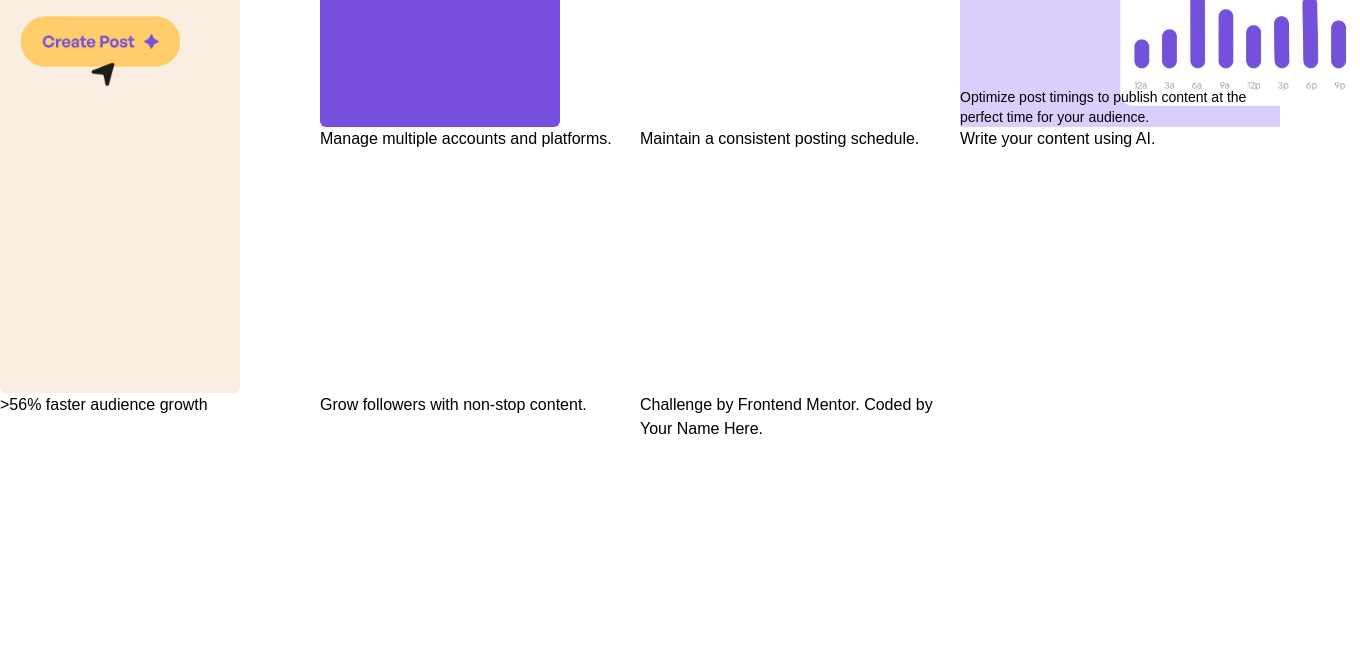
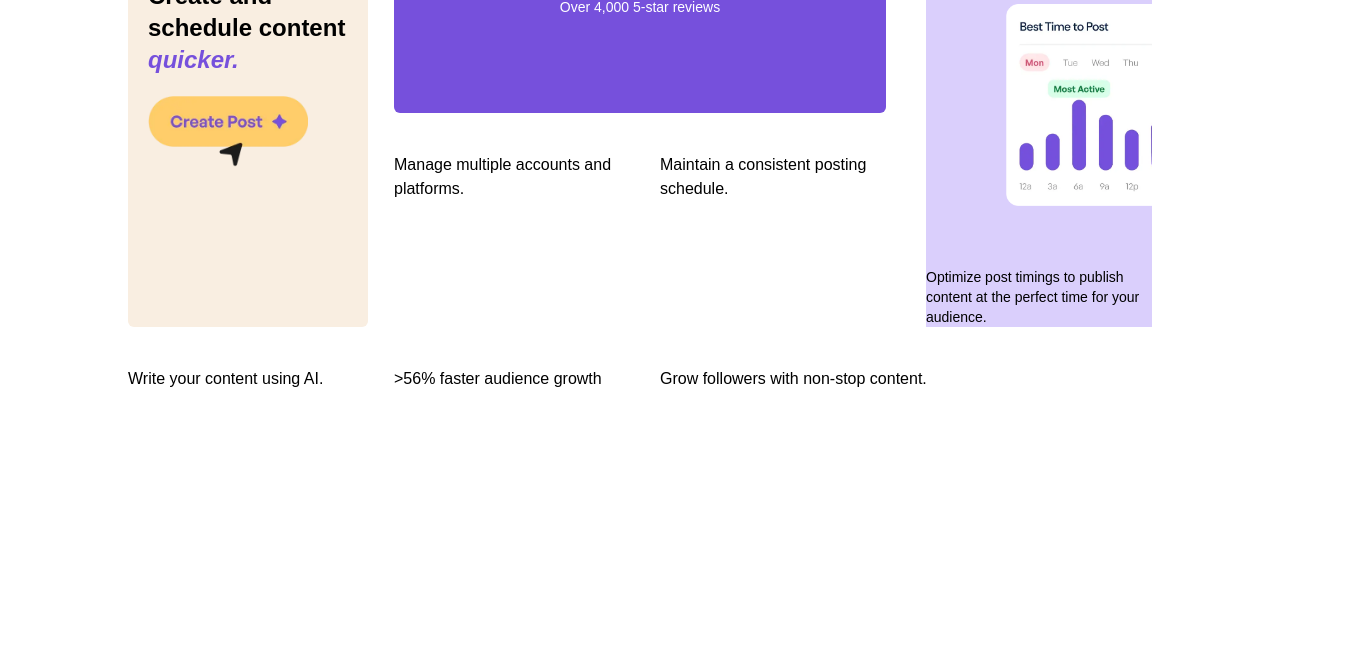
Before and after one commit to 04stefke/bento-grid-main, a plain HTML site: page index.html in a window 1280 px wide. Shown: the part 140-800 px from the top of the page, 1360 px wide, since content can reach past the window. Drawn offline with Linux system fonts and the light colour scheme.

Commit message:
added a parent to all content and changed some styles

```diff
--- a/index.html
+++ b/index.html
@@ -13,9 +13,8 @@
 		<link href="./output.css" rel="stylesheet" />
 		<title>Frontend Mentor | Bento grid</title>
 	</head>
-	<body
-		class="grid grid-cols-4 grid-rows-3 w-screen h-screen place-content-center"
-	>
+	<body class="flex m-auto w-screen h-screen items-center justify-center">
+		<section class="grid grid-cols-4 grid-rows-3 gap-10 place-content-center h-4/5 w-4/5">
 			<div
 				class="row-span-2 flex flex-col gap-5 bg-yellow-100 w-60 px-5 py-10 rounded-md"
 			>
@@ -31,7 +30,7 @@
 			</div>
 
 			<div
-			class="col-span-2 flex flex-col items-center w-60 text-center bg-purple-500 rounded-md text-white"
+				class="col-span-2 flex flex-col items-center text-center bg-purple-500 rounded-md text-white"
 			>
 				<h2 class="text-3xl">
 					Social Media <span class="text-yellow-500">10x</span>
@@ -44,12 +43,12 @@
 				/>
 				<p class="text-sm">Over 4,000 5-star reviews</p>
 			</div>
-		<div class="bg-purple-100 text-2xl relative">
+			<div class="row-span-2 bg-purple-100 text-2xl relative overflow-hidden">
 				<p>Schedule to social media.</p>
 				<img
 					src="./assets/images/illustration-schedule-posts.webp"
 					alt=""
-				class="w-60 absolute left-40"
+					class="w-60 absolute left-20"
 				/>
 				<p class="text-sm absolute bottom-0">
 					Optimize post timings to publish content at the perfect time for your
@@ -63,19 +62,15 @@
 				<p>Maintain a consistent posting schedule.</p>
 			</div>
 
-		<div>
+			<div class="row-span-2">
 				<p>Write your content using AI.</p>
 			</div>
 			<div>
 				<p>>56% faster audience growth</p>
 			</div>
-		<div>
+			<div class="col-span-2">
 				<p>Grow followers with non-stop content.</p>
 			</div>
-		<div class="attribution">
-			Challenge by
-			<a href="https://www.frontendmentor.io?ref=challenge">Frontend Mentor</a>.
-			Coded by <a href="#">Your Name Here</a>.
-		</div>
+		</section>
 	</body>
 </html>
```
Also changed, not shown: output.css. Lines whose indentation alone changed are shown as unchanged.
